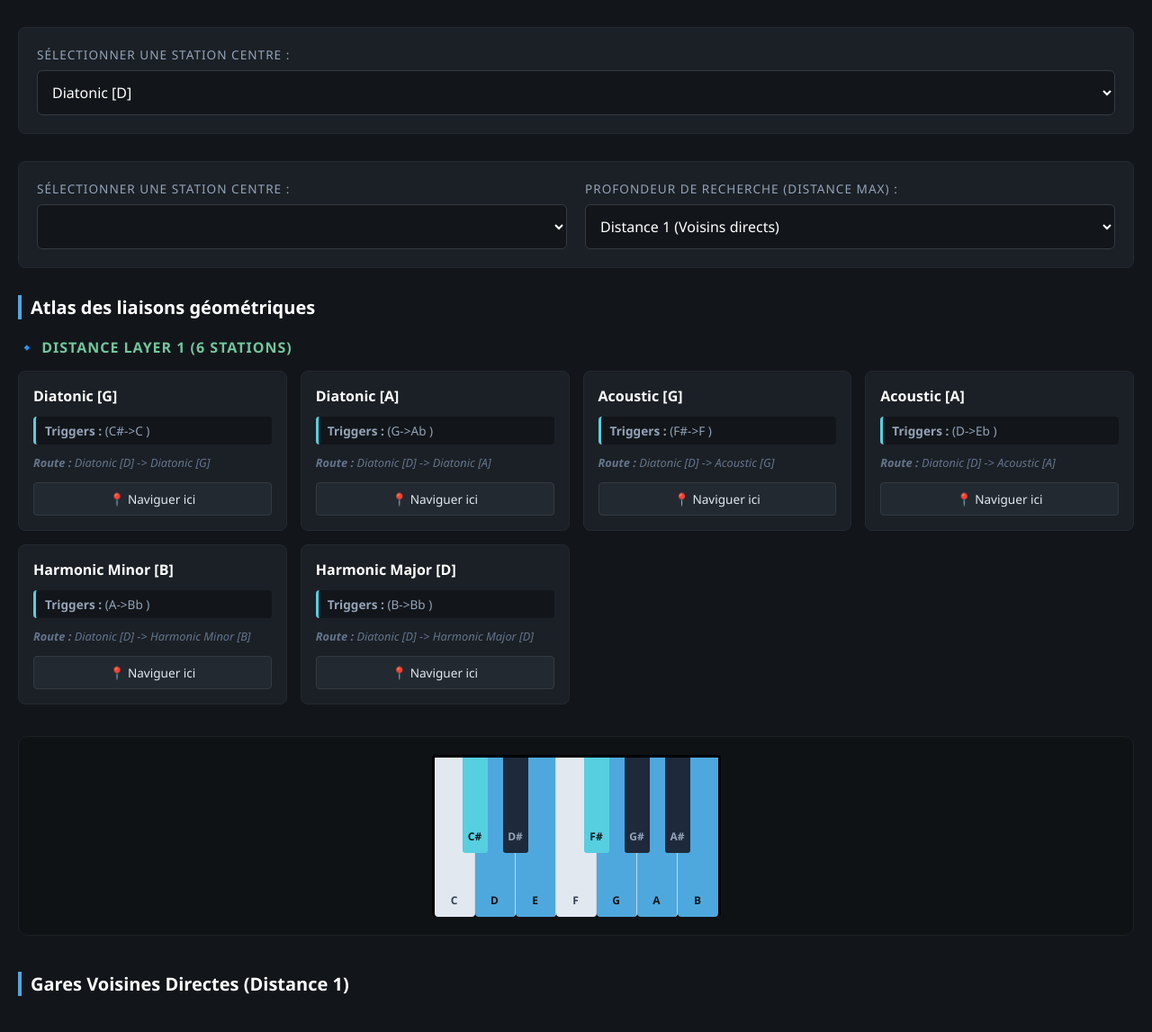
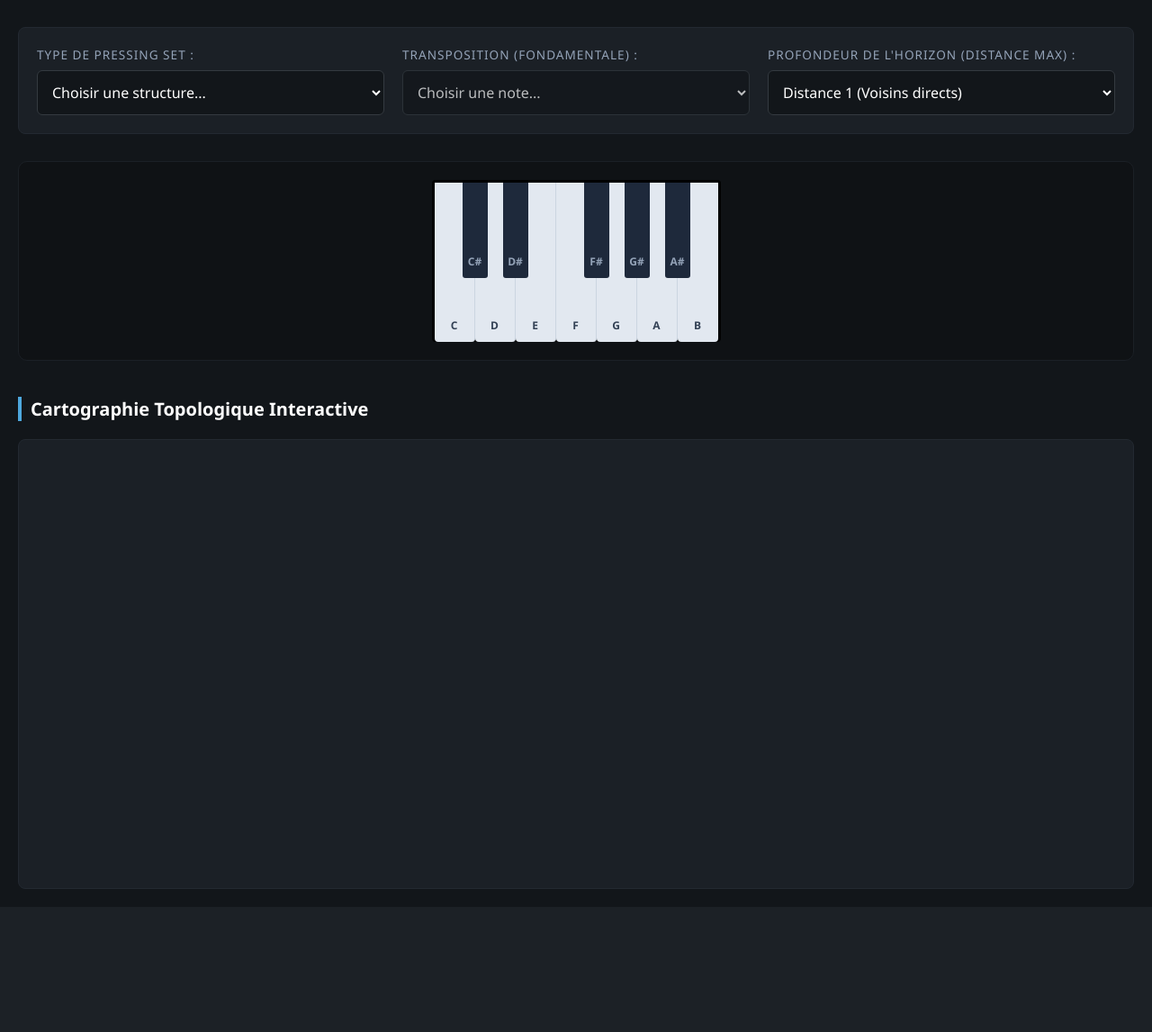
Before and after one commit to ShahJahan-del/PressingSetsExplorer-ExtensionProject, a Flask app: page / in a window 1280 px wide. Shown: the part 89-1236 px from the top of the page at 90% size. After the commit the page ends 557 px from the top, so only its background shows below. Run offline with Flask 3, Linux system fonts and the light colour scheme; lists and menus that the app fills with data are empty; some libraries are stand-ins or nearby versions.

Commit message:
direct to distant graphs implemented in web app

```diff
--- a/app.py
+++ b/app.py
@@ -13,54 +13,88 @@ def get_all_stations():
     """Renvoie la liste brute des 57 stations pour alimenter le menu HTML."""
     return jsonify(sorted(list(uf.all_stations.keys())))
 
+# À remplacer dans app.py
+
 @app.route('/api/explore', methods=['GET'])
 def explore_station():
-    station_name = request.args.get('station', 'Diatonic [D]')
-    max_dist = int(request.args.get('distance', 1)) # Récupère la distance choisie (1, 2, 3...)
+    set_type = request.args.get('type')
+    root_note = request.args.get('root')
+    max_dist = int(request.args.get('distance', 1))
+
+    if not set_type or not root_note:
+        return jsonify({"error": "Paramètres incomplets"}), 400
+
+    station_name = f"{set_type} [{root_note}]"
 
     if station_name not in uf.all_stations:
-        return jsonify({"error": "Station introuvable"}), 404
+        return jsonify({"error": f"La station [{station_name}] n'existe pas."}), 404
 
     pitches = sorted(list(uf.all_stations[station_name]))
 
-    # 1. Calcul de TOUT le graphe universel depuis ce centre
-    global_graph = uf.generate_complete_universe_graph(station_name, max_displaced_notes=1)
+    # 1. Génération du graphe universel complet
+    global_universe = uf.generate_complete_universe_graph(station_name, max_displaced_notes=1)
 
-    # 2. Filtrage des voisins par couches (jusqu'à la distance max demandée)
-    neighbors_by_layer = {}
-    for layer in range(1, max_dist + 1):
-        neighbors_by_layer[layer] = []
+    # 2. Collecter tous les nœuds valides qui entrent dans la distance max
+    valid_nodes = [station_name]
+    for neighbor in global_universe.nodes():
+        layer = global_universe.nodes[neighbor].get('layer')
+        if layer and 1 <= layer <= max_dist:
+            valid_nodes.append(neighbor)
 
-    for neighbor in global_graph.nodes():
-        layer = global_graph.nodes[neighbor].get('layer')
-        if layer and 1 <= layer <= max_dist:
-            # On calcule le chemin pour avoir la conduite des voix globale
-            path = nx.shortest_path(global_graph, source=station_name, target=neighbor)
+    # 3. Extraire le sous-graphe exact contenant UNIQUEMENT ces nœuds
+    # Cela permet de conserver TOUTES les liaisons existantes entre eux dans l'univers
+    sub_graph = global_universe.subgraph(valid_nodes)
 
-            # Reconstruction du voice-leading pas à pas
-            vl_steps = []
-            for i in range(len(path) - 1):
-                step_analysis = uf.calculate_harmonic_pathway(path[i], path[i+1])
-                vl_steps.append(f"({', '.join(step_analysis['voice_leading'])} )")
+    nodes_data = []
+    edges_data = []
+    seen_pairs = set()
 
-            neighbors_by_layer[layer].append({
-                "name": neighbor,
-                "distance": layer,
-                "path_steps": " -> ".join(path),
-                "voice_leading": " -> ".join(vl_steps)
-            })
+    for node in sub_graph.nodes():
+        family = node.split(" [")[0]
+        is_center = (node == station_name)
 
-    # 3. Extraction basique des modes (Rotations cycliques du set)
-    # On génère les 7 rotations (ou moins selon la taille du set)
-    modes_detected = []
-    # Logique optionnelle à affiner : pour l'instant on liste les intervalles structurels
-    intervals = [pitches[i] - pitches[0] for i in range(len(pitches))]
+        nodes_data.append({
+            "id": node,
+            "label": node,
+            "group": family,
+            "value": 25 if is_center else 14,
+            "borderWidth": 3 if is_center else 1
+        })
+
+        for neighbor in sub_graph.successors(node):
+            pair_key = tuple(sorted([node, neighbor]))
+
+            # --- À remplacer dans la section de boucle des liaisons de app.py ---
+
+            # --- Section de boucle des liaisons dans app.py ---
+        for neighbor in sub_graph.successors(node):
+            pair_key = tuple(sorted([node, neighbor]))
+
+            # --- Section de boucle des liaisons dans app.py ---
+        for neighbor in sub_graph.successors(node):
+            pair_key = tuple(sorted([node, neighbor]))
+
+            if pair_key not in seen_pairs:
+                step_analysis = uf.calculate_harmonic_pathway(node, neighbor)
+
+                # On formate l'étiquette proprement : "NoteDeFrom ⇄ NoteDeTo"
+                vl_labels = [label.replace("->", " ⇄ ") for label in step_analysis['voice_leading']]
+                vl_text = ", ".join(vl_labels)
+
+                edges_data.append({
+                    "from": node,
+                    "to": neighbor,
+                    "label": "",           # Vide par défaut au centre
+                    "textFull": vl_text,   # On stocke le texte propre ici
+                    "arrows": ""
+                })
+                seen_pairs.add(pair_key)
 
     return jsonify({
-        "name": station_name,
+        "center": station_name,
         "pitches": pitches,
-        "intervals": intervals,
-        "neighbors_by_layer": neighbors_by_layer
+        "nodes": nodes_data,
+        "edges": edges_data
     })
 
 if __name__ == '__main__':
--- a/static/js/main.js
+++ b/static/js/main.js
@@ -1,88 +1,138 @@
 document.addEventListener('DOMContentLoaded', () => {
-    const stationSelect = document.getElementById('station-select');
+    const setTypeSelect = document.getElementById('set-type-select');
+    const rootSelect = document.getElementById('root-select');
     const distanceSelect = document.getElementById('distance-select');
+    let network = null;
 
-    // Étape A : Charger les 57 stations au démarrage pour remplir le menu
-    async function initStationList() {
-        const response = await fetch('/api/stations');
-        const stations = await response.json();
+    setTypeSelect.addEventListener('change', () => {
+        rootSelect.disabled = false;
+        triggerSearch();
+    });
 
-        stationSelect.innerHTML = ''; // Nettoyage
-        stations.forEach(station => {
-            const opt = document.createElement('option');
-            opt.value = station;
-            opt.textContent = station;
-            // On met Diatonic [D] par défaut
-            if (station === "Diatonic [D]") opt.selected = true;
-            stationSelect.appendChild(opt);
-        });
+    rootSelect.addEventListener('change', triggerSearch);
+    distanceSelect.addEventListener('change', triggerSearch);
 
-        // Premier calcul une fois la liste prête
-        updateExploration();
+    function triggerSearch() {
+        const type = setTypeSelect.value;
+        const root = rootSelect.value;
+
+        if (type && root) {
+            updateExploration(type, root, distanceSelect.value);
+        }
     }
 
-    // Étape B : Mettre à jour l'allumage du piano et la carte des couches
-    async function updateExploration() {
-        const station = stationSelect.value;
-        const distance = distanceSelect.value;
-
-        if (!station) return;
-
-        const response = await fetch(`/api/explore?station=${encodeURIComponent(station)}&distance=${distance}`);
+    async function updateExploration(type, root, distance) {
+        const response = await fetch(`/api/explore?type=${encodeURIComponent(type)}&root=${encodeURIComponent(root)}&distance=${distance}`);
         const data = await response.json();
 
-        // 1. Allumage du piano
+        if (data.error) {
+            alert(data.error);
+            return;
+        }
+
+        // 1. Allumage des touches du piano
         document.querySelectorAll('.key').forEach(key => key.classList.remove('active'));
         data.pitches.forEach(pitch => {
             const key = document.querySelector(`.key[data-note="${pitch}"]`);
             if (key) key.classList.add('active');
         });
 
-        // 2. Rendu des couches de distance
-        const wrapper = document.getElementById('layers-wrapper');
-        wrapper.innerHTML = '';
+        // 2. Génération visuelle du Graphe
+        const container = document.getElementById('network-container');
 
-        Object.keys(data.neighbors_by_layer).forEach(layerNum => {
-            const neighbors = data.neighbors_by_layer[layerNum];
-            if (neighbors.length === 0) return;
+        const graphData = {
+            nodes: new vis.DataSet(data.nodes),
+            edges: new vis.DataSet(data.edges)
+        };
 
-            const layerBlock = document.createElement('div');
-            layerBlock.className = 'layer-block';
-            layerBlock.innerHTML = `<h3>🔹 DISTANCE LAYER ${layerNum} (${neighbors.length} stations)</h3>`;
+        const options = {
+            nodes: {
+                shape: 'dot',
+                font: { color: '#ffffff', size: 13, face: 'Segoe UI' },
+                shadow: { enabled: true, color: 'rgba(0,0,0,0.3)', size: 5 }
+            },
+            edges: {
+                color: { color: '#475569', highlight: '#4ea8de', hover: '#4ea8de' },
+                smooth: { type: 'continuous', roundness: 0.4 },
+                width: 2,
+                hoverWidth: 3,
+                font: {
+                    color: '#56cfe1',
+                    size: 11,
+                    background: '#12161a',
+                    face: 'Segoe UI',
+                    align: 'middle' // Aligné pile au milieu de la ligne
+                }
+            },
+            groups: {
+                "Diatonic": { color: { background: '#1d4ed8', border: '#3b82f6' } },
+                "Acoustic": { color: { background: '#0d9488', border: '#14b8a6' } },
+                "Octatonic": { color: { background: '#b91c1c', border: '#ef4444' } },
+                "Whole Tone": { color: { background: '#6d28d9', border: '#8b5cf6' } },
+                "Hexatonic": { color: { background: '#be185d', border: '#ec4899' } },
+                "Harmonic Minor": { color: { background: '#c2410c', border: '#f97316' } },
+                "Harmonic Major": { color: { background: '#a16207', border: '#eab308' } }
+            },
+            physics: {
+                solver: 'forceAtlas2Based',
+                forceAtlas2Based: { gravitationalConstant: -150, centralGravity: 0.02, springLength: 100, springConstant: 0.08 },
+                stabilization: { iterations: 150 }
+            },
+            interaction: { hover: true }
+        };
 
-            const grid = document.createElement('div');
-            grid.className = 'grid-neighbors';
+        if (network !== null) {
+            network.destroy();
+        }
+        network = new vis.Network(container, graphData, options);
 
-            neighbors.forEach(nb => {
-                const card = document.createElement('div');
-                card.className = 'neighbor-card';
-                card.innerHTML = `
-                    <h4>${nb.name}</h4>
-                    <p class="vl"><strong>Triggers :</strong> ${nb.voice_leading}</p>
-                    <p class="path-routing"><strong>Route :</strong> ${nb.path_steps}</p>
-                    <button class="jump-btn" data-destination="${nb.name}">📍 Naviguer ici</button>
-                `;
-                grid.appendChild(card);
-            });
+        // --- REMPLACE UNIQUEMENT LES ÉCOUTEURS HOVER/BLUR À LA FIN DE static/js/main.js ---
 
-            layerBlock.appendChild(grid);
-            wrapper.appendChild(layerBlock);
+        // Au survol : on injecte le texte au milieu de la ligne
+        network.on("hoverEdge", function (params) {
+            const edgeId = params.edge;
+            const edgeData = graphData.edges.get(edgeId);
+
+            if (edgeData && edgeData.textFull) {
+                graphData.edges.update({
+                    id: edgeId,
+                    label: edgeData.textFull,
+                    font: {
+                        color: '#56cfe1',
+                        size: 11,
+                        background: '#12161a',
+                        face: 'Segoe UI'
+                    }
+                });
+            }
         });
 
-        // Événements de navigation par clic
-        document.querySelectorAll('.jump-btn').forEach(btn => {
-            btn.addEventListener('click', (e) => {
-                const dest = e.target.getAttribute('data-destination');
-                stationSelect.value = dest;
-                updateExploration();
+        // Quand la souris quitte la ligne : EFFACEMENT TOTAL ET GARANTI
+        network.on("blurEdge", function (params) {
+            const edgeId = params.edge;
+            graphData.edges.update({
+                id: edgeId,
+                label: "", // On vide le texte
+                // On force la police à devenir transparente et invisible pour vider le cache de Vis.js
+                font: {
+                    color: 'rgba(0,0,0,0)',
+                    background: 'rgba(0,0,0,0)',
+                    size: 0
+                }
             });
         });
+
+        // Double-clic pour recentrer
+        network.on("doubleClick", function (params) {
+            if (params.nodes.length > 0) {
+                const clickedNode = params.nodes[0];
+                const match = clickedNode.match(/^([a-zA-Z\s]+)\s\[([A-G#b]+)\]$/);
+                if (match) {
+                    setTypeSelect.value = match[1];
+                    rootSelect.value = match[2];
+                    updateExploration(match[1], match[2], distanceSelect.value);
+                }
+            }
+        });
     }
-
-    // Écouteurs
-    stationSelect.addEventListener('change', updateExploration);
-    distanceSelect.addEventListener('change', updateExploration);
-
-    // Lancement
-    initStationList();
 });
--- a/templates/index.html
+++ b/templates/index.html
@@ -17,42 +17,51 @@
     </header>
 
     <main id="explore-tab" class="tab-content active">
-        <section class="control-panel">
-            <div class="control-group">
-                <label for="station-select">Sélectionner une Station Centre :</label>
-                <select id="station-select">
-                    <option value="Diatonic [D]">Diatonic [D]</option>
-                    <option value="Diatonic [G]">Diatonic [G]</option>
-                    <option value="Octatonic [C]">Octatonic [C]</option>
-                    <option value="Acoustic [C]">Acoustic [C]</option>
-                    <option value="Harmonic Minor [B]">Harmonic Minor [B]</option>
-                </select>
-            </div>
-        </section>
 
         <section class="control-panel">
             <div class="control-group">
-                <label for="station-select">Sélectionner une Station Centre :</label>
-                <select id="station-select">
+                <label for="set-type-select">Type de Pressing Set :</label>
+                <select id="set-type-select">
+                    <option value="" disabled selected>Choisir une structure...</option>
+                    <option value="Diatonic">Diatonic (7)</option>
+                    <option value="Acoustic">Acoustic (7)</option>
+                    <option value="Octatonic">Octatonic (8)</option>
+                    <option value="Whole Tone">Whole Tone (6)</option>
+                    <option value="Hexatonic">Hexatonic (6)</option>
+                    <option value="Harmonic Minor">Harmonic Minor (7)</option>
+                    <option value="Harmonic Major">Harmonic Major (7)</option>
                 </select>
             </div>
 
             <div class="control-group">
-                <label for="distance-select">Profondeur de recherche (Distance max) :</label>
-                    <select id="distance-select">
-                        <option value="1" selected>Distance 1 (Voisins directs)</option>
-                        <option value="2">Distance 2</option>
-                        <option value="3">Distance 3</option>
-                        <option value="4">Distance 4 (Horizon complet)</option>
-                    </select>
+                <label for="root-select">Transposition (Fondamentale) :</label>
+                <select id="root-select" disabled>
+                    <option value="" disabled selected>Choisir une note...</option>
+                    <option value="C">C</option>
+                    <option value="C#">C#</option>
+                    <option value="D">D</option>
+                    <option value="D#">D#</option>
+                    <option value="E">E</option>
+                    <option value="F">F</option>
+                    <option value="F#">F#</option>
+                    <option value="G">G</option>
+                    <option value="G#">G#</option>
+                    <option value="A">A</option>
+                    <option value="A#">A#</option>
+                    <option value="B">B</option>
+                </select>
+            </div>
+
+            <div class="control-group">
+                <label for="distance-select">Profondeur de l'horizon (Distance max) :</label>
+                <select id="distance-select">
+                    <option value="1" selected>Distance 1 (Voisins directs)</option>
+                    <option value="2">Distance 2</option>
+                    <option value="3">Distance 3</option>
+                    <option value="4">Distance 4 (Atlas complet)</option>
+                </select>
             </div>
         </section>
-
-<section class="results-container">
-    <h2>Atlas des liaisons géométriques</h2>
-    <div id="layers-wrapper">
-        </div>
-</section>
 
         <section class="piano-container">
             <div class="piano">
@@ -72,10 +81,12 @@
         </section>
 
         <section class="results-container">
-            <h2>Gares Voisines Directes (Distance 1)</h2>
-            <div id="neighbors-list" class="grid-neighbors">
-                </div>
+            <h2>Cartographie Topologique Interactive</h2>
+            <div id="network-container" style="width: 100%; height: 500px; background-color: #1b2026; border-radius: 8px; border: 1px solid #232931; margin-top: 15px;"></div>
         </section>
+
+        <script type="text/javascript" src="https://unpkg.com/vis-network/standalone/umd/vis-network.min.js"></script>
+
     </main>
 
     <script src="/static/js/main.js"></script>
```
Also changed, not shown: 1 other file.
